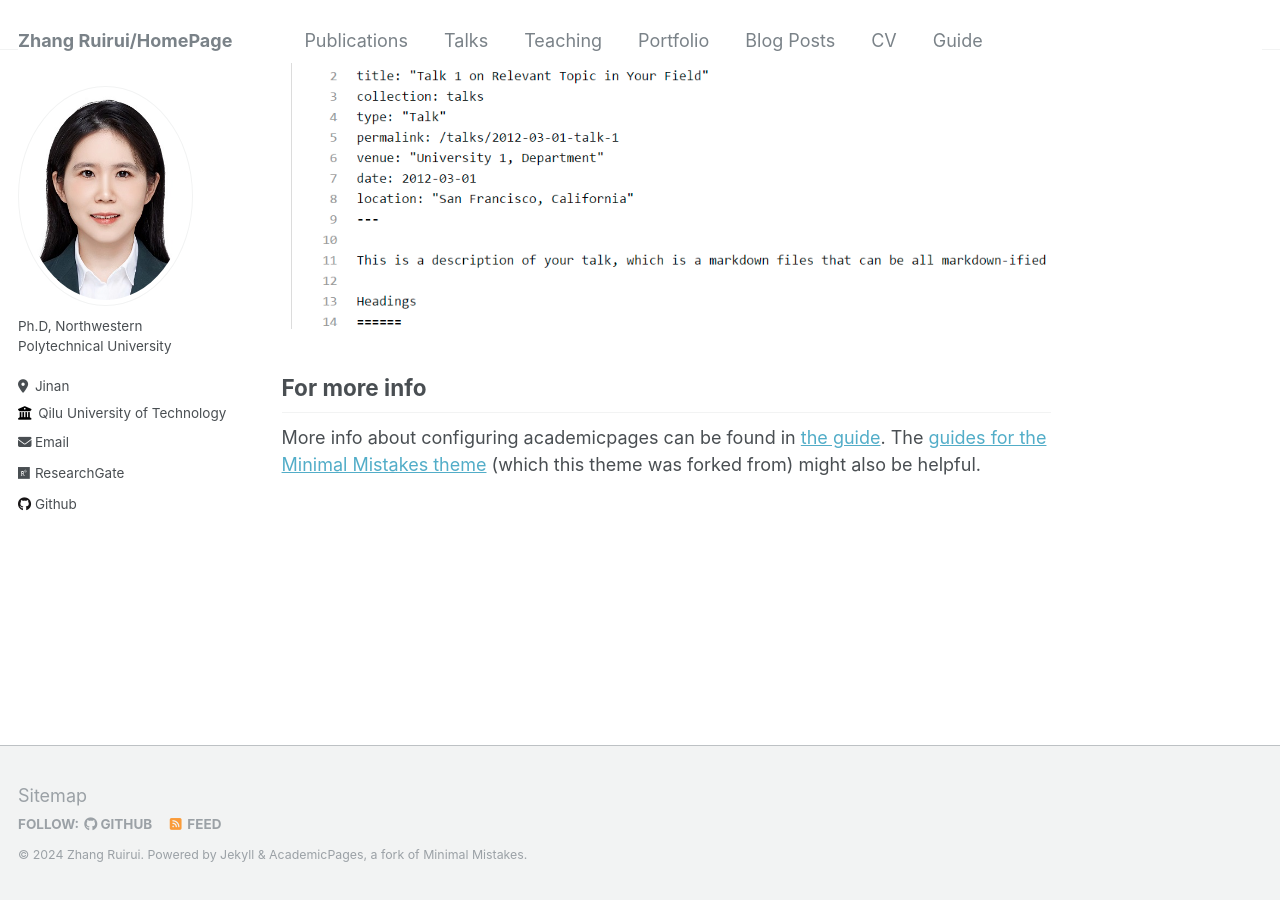
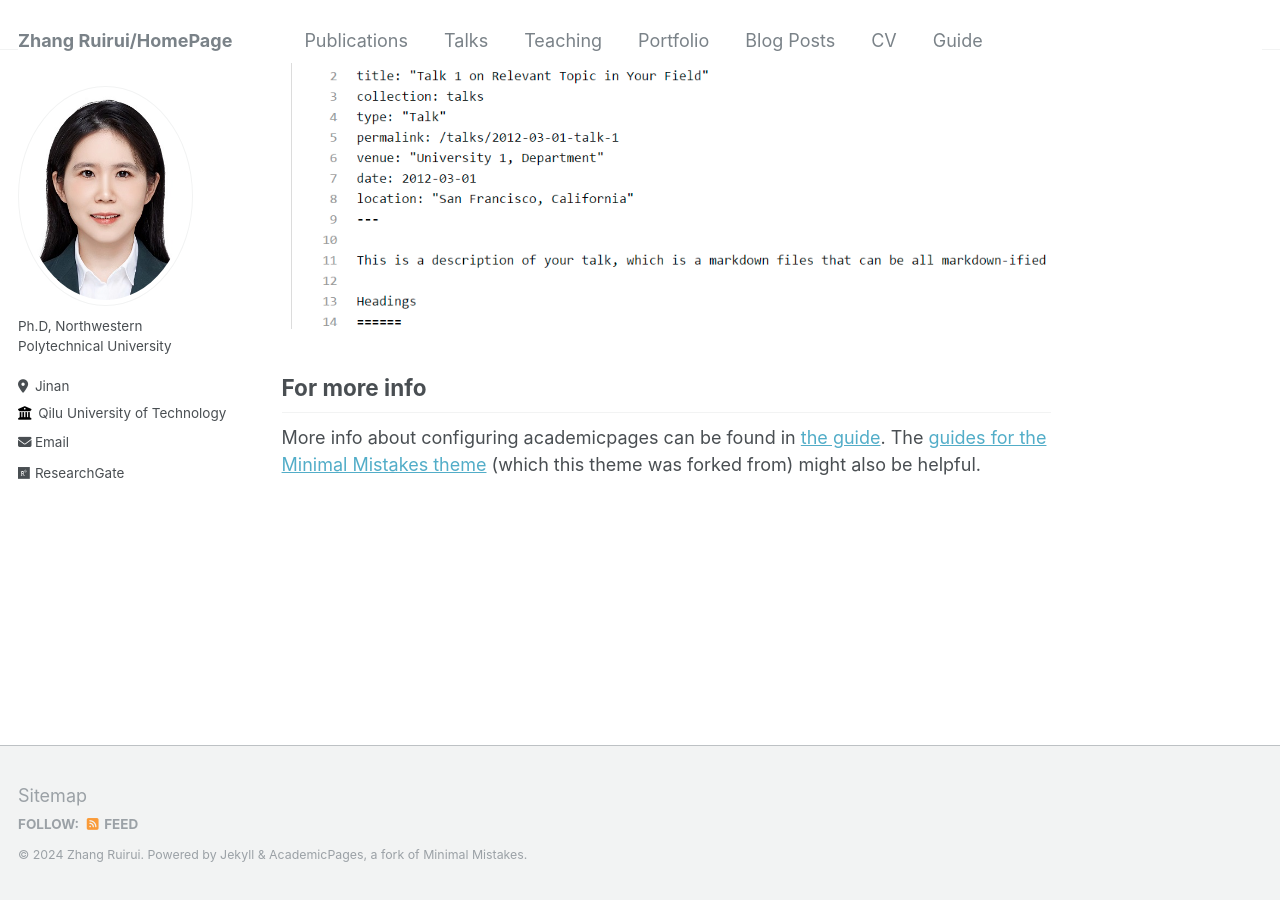
Before and after one commit to zhangruisdsl/zhangruisdsl.github.io, a Jekyll site: the page built from _pages/about.md, in a window 1280 px wide and 900 px high, scrolled down 2505 px. Built offline with Jekyll 4.4.1, drawn with Linux system fonts in a browser that asks for light colours.

```diff
--- a/_config.yml
+++ b/_config.yml
@@ -39,12 +39,12 @@ author:
   researchgate     :  "https://www.researchgate.net/profile/Ruiui-Zhang"
 
   # Repositories and software development
-  bitbucket        : # Username - Update with your username on the site
-  codepen          : # Username
-  dribbble         : # Username
-  github           : "academicpages"
+  #bitbucket        : # Username - Update with your username on the site
+  #codepen          : # Username
+  #dribbble         : # Username
+  #github           : "academicpages"
   # kaggle           : # Username
-  stackoverflow    : # User number or user number and name (i.e., use "1" or "1/jeff-atwood")
+  #stackoverflow    : # User number or user number and name (i.e., use "1" or "1/jeff-atwood")
 
   # Social media
   #bluesky          : "bsky.app" # Replace this with you Bluesky username
```
